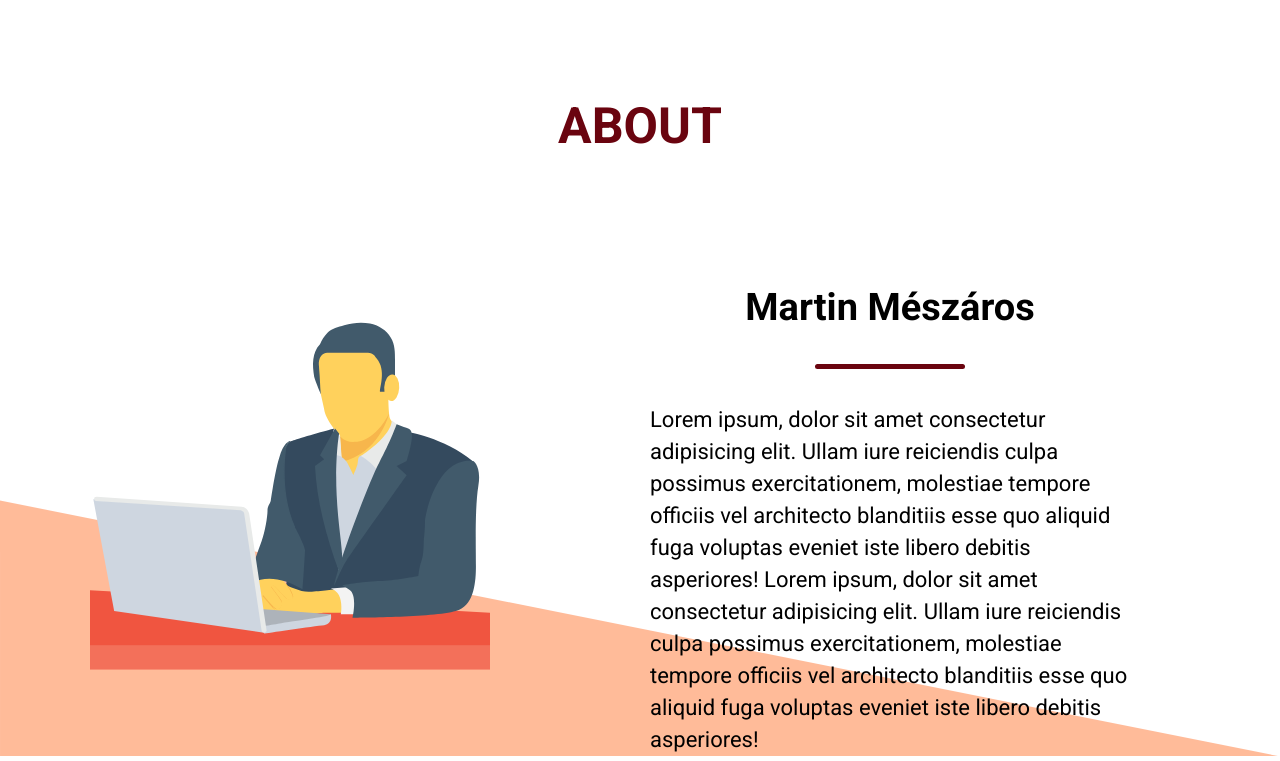
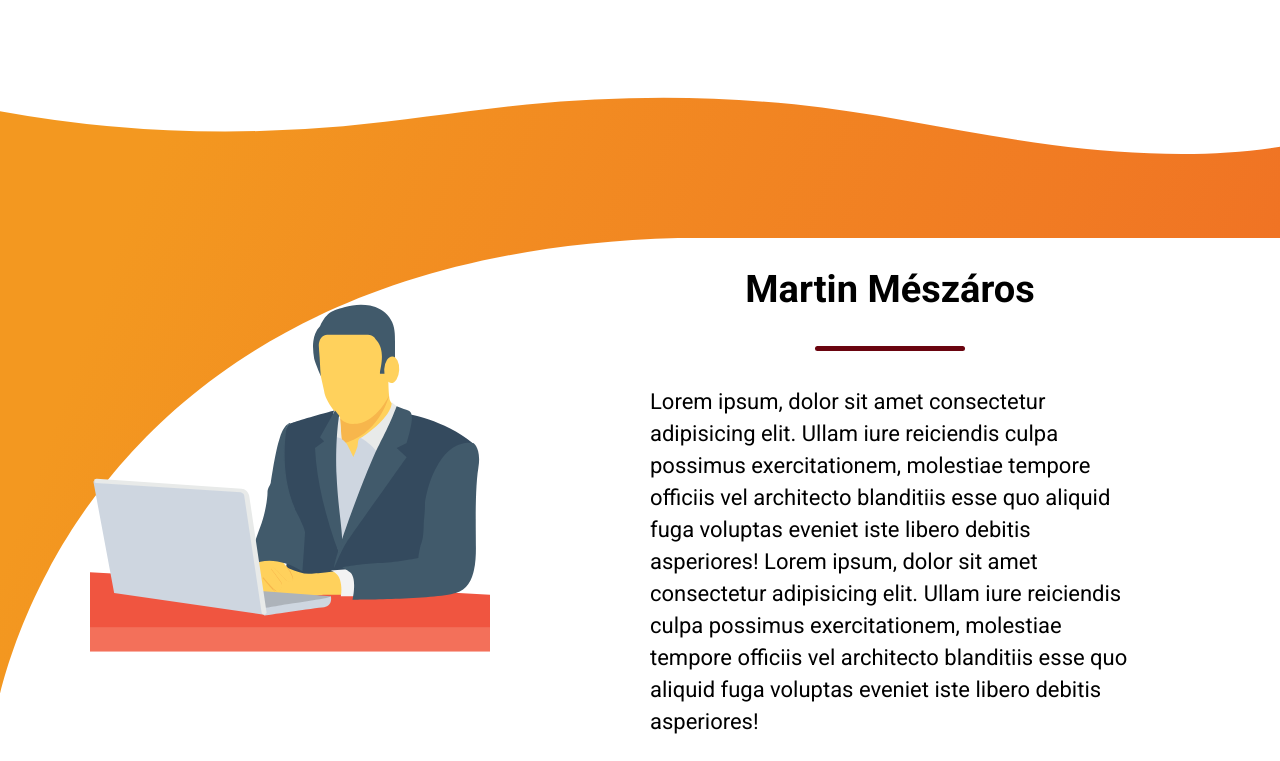
Before and after one commit to MartinsAccount/profile_page, a plain HTML site: page index.html in a window 1280 px wide. Shown: the part 2479-3240 px from the top of the page. Drawn offline with Linux system fonts and the light colour scheme.

Commit message:
Added about wave

```diff
--- a/_about.scss
+++ b/_about.scss
@@ -2,6 +2,9 @@
 
 .about {
     margin-top: 100px;
+    position: relative;
+    background-image: linear-gradient(109.6deg, #f39820 11.2%, #f07224 91.1%);
+    padding-top: 120px;
 
     .about_container {
         display: flex;
@@ -26,6 +29,7 @@
             align-items: center;
             width: 600px;
             margin-left: 100px;
+            z-index: 2;
 
             h3 {
                 margin-top: 50px;
@@ -49,3 +53,65 @@
         }
     }
 }
+
+// .custom-shape-divider-bottom-1606595285 {
+//     position: absolute;
+//     bottom: 0;
+//     left: 0;
+//     width: 100%;
+//     overflow: hidden;
+//     line-height: 0;
+//     transform: rotate(180deg);
+// }
+
+// .custom-shape-divider-bottom-1606595285 svg {
+//     position: relative;
+//     display: block;
+//     width: calc(115% + 1.3px);
+//     height: 500px;
+// }
+
+// .custom-shape-divider-bottom-1606595285 .shape-fill {
+//     fill: #ffffff;
+// }
+
+.custom-shape-divider-bottom-1606595368 {
+    position: absolute;
+    bottom: 0;
+    left: 0;
+    width: 100%;
+    overflow: hidden;
+    line-height: 0;
+    transform: rotate(180deg);
+}
+
+.custom-shape-divider-bottom-1606595368 svg {
+    position: relative;
+    display: block;
+    width: calc(200% + 1.3px);
+    height: 500px;
+}
+
+.custom-shape-divider-bottom-1606595368 .shape-fill {
+    fill: #ffffff;
+}
+
+.custom-shape-divider-top-1606595743 {
+    position: absolute;
+    top: 0;
+    left: 0;
+    width: 100%;
+    overflow: hidden;
+    line-height: 0;
+}
+
+.custom-shape-divider-top-1606595743 svg {
+    position: relative;
+    display: block;
+    width: calc(100% + 1.3px);
+    height: 62px;
+}
+
+.custom-shape-divider-top-1606595743 .shape-fill {
+    fill: #ffffff;
+}
--- a/index.html
+++ b/index.html
@@ -218,7 +218,6 @@
         <!-- About section -->
 
         <section class="about" id="about">
-            <h2>About</h2>
             <div class="about_container">
                 <img src="./svg/businessman.svg" alt="" />
                 <div class="about_text">
@@ -238,7 +237,7 @@
                     </p>
                 </div>
 
-                <svg
+                <!-- <svg
                     class="about_wave"
                     xmlns="http://www.w3.org/2000/svg"
                     viewBox="0 0 1440 320"
@@ -248,8 +247,47 @@
                         fill-opacity="0.4"
                         d="M0,32L1440,320L1440,320L0,320Z"
                     ></path>
+                </svg> -->
+            </div>
+            <div class="custom-shape-divider-bottom-1606595368">
+                <svg
+                    data-name="Layer 1"
+                    xmlns="http://www.w3.org/2000/svg"
+                    viewBox="0 0 1200 120"
+                    preserveAspectRatio="none"
+                >
+                    <path
+                        d="M1200,0H0V120H281.94C572.9,116.24,602.45,3.86,602.45,3.86h0S632,116.24,923,120h277Z"
+                        class="shape-fill"
+                    ></path>
                 </svg>
             </div>
+            <div class="custom-shape-divider-top-1606595743">
+                <svg
+                    data-name="Layer 1"
+                    xmlns="http://www.w3.org/2000/svg"
+                    viewBox="0 0 1200 120"
+                    preserveAspectRatio="none"
+                >
+                    <path
+                        d="M321.39,56.44c58-10.79,114.16-30.13,172-41.86,82.39-16.72,168.19-17.73,250.45-.39C823.78,31,906.67,72,985.66,92.83c70.05,18.48,146.53,26.09,214.34,3V0H0V27.35A600.21,600.21,0,0,0,321.39,56.44Z"
+                        class="shape-fill"
+                    ></path>
+                </svg>
+            </div>
+            <!-- <div class="custom-shape-divider-bottom-1606595285">
+                <svg
+                    data-name="Layer 1"
+                    xmlns="http://www.w3.org/2000/svg"
+                    viewBox="0 0 1200 120"
+                    preserveAspectRatio="none"
+                >
+                    <path
+                        d="M1200,0H0V120H281.94C572.9,116.24,602.45,3.86,602.45,3.86h0S632,116.24,923,120h277Z"
+                        class="shape-fill"
+                    ></path>
+                </svg>
+            </div> -->
         </section>
 
         <!-- Contact section -->
```
Also changed, not shown: style.css, 1 other file.
